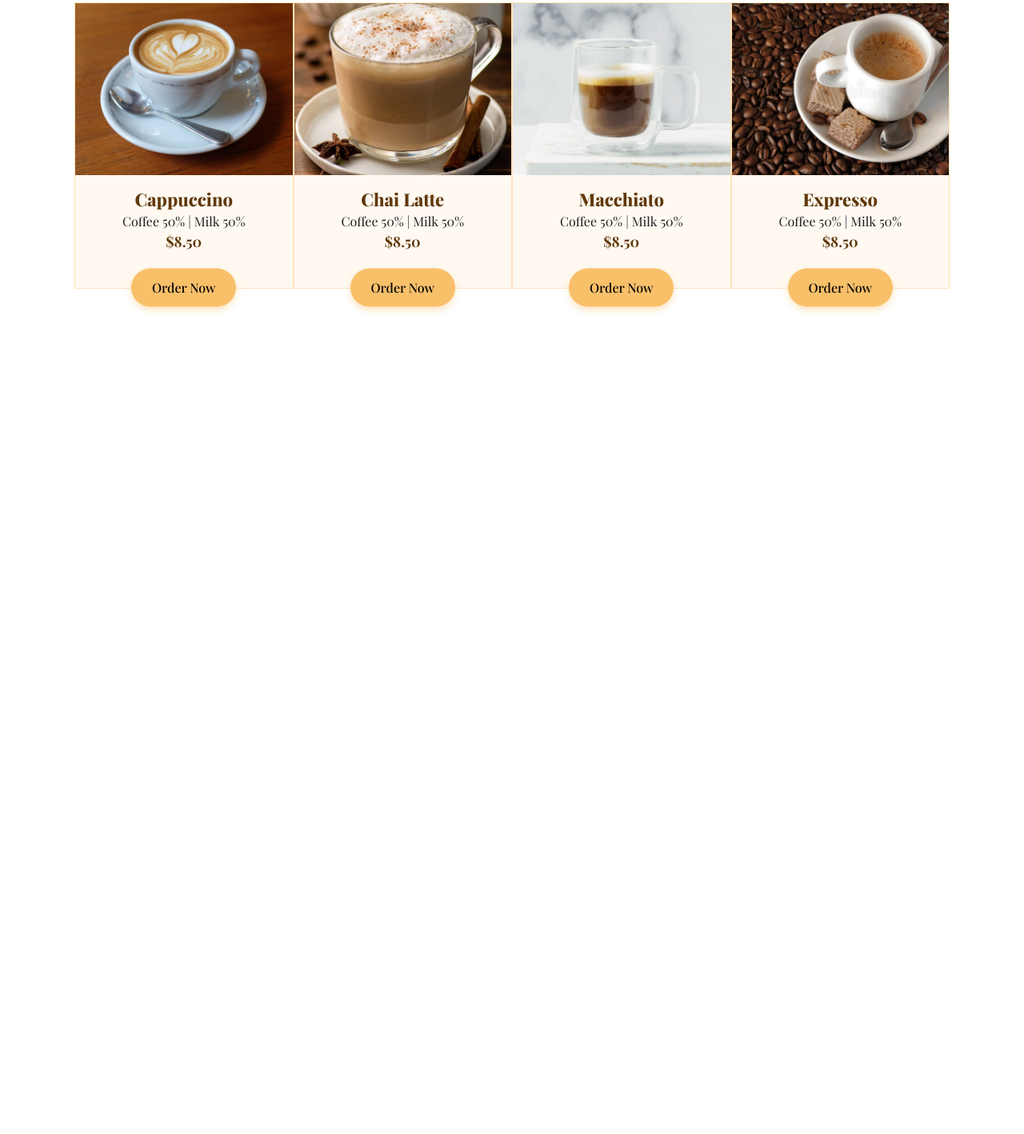
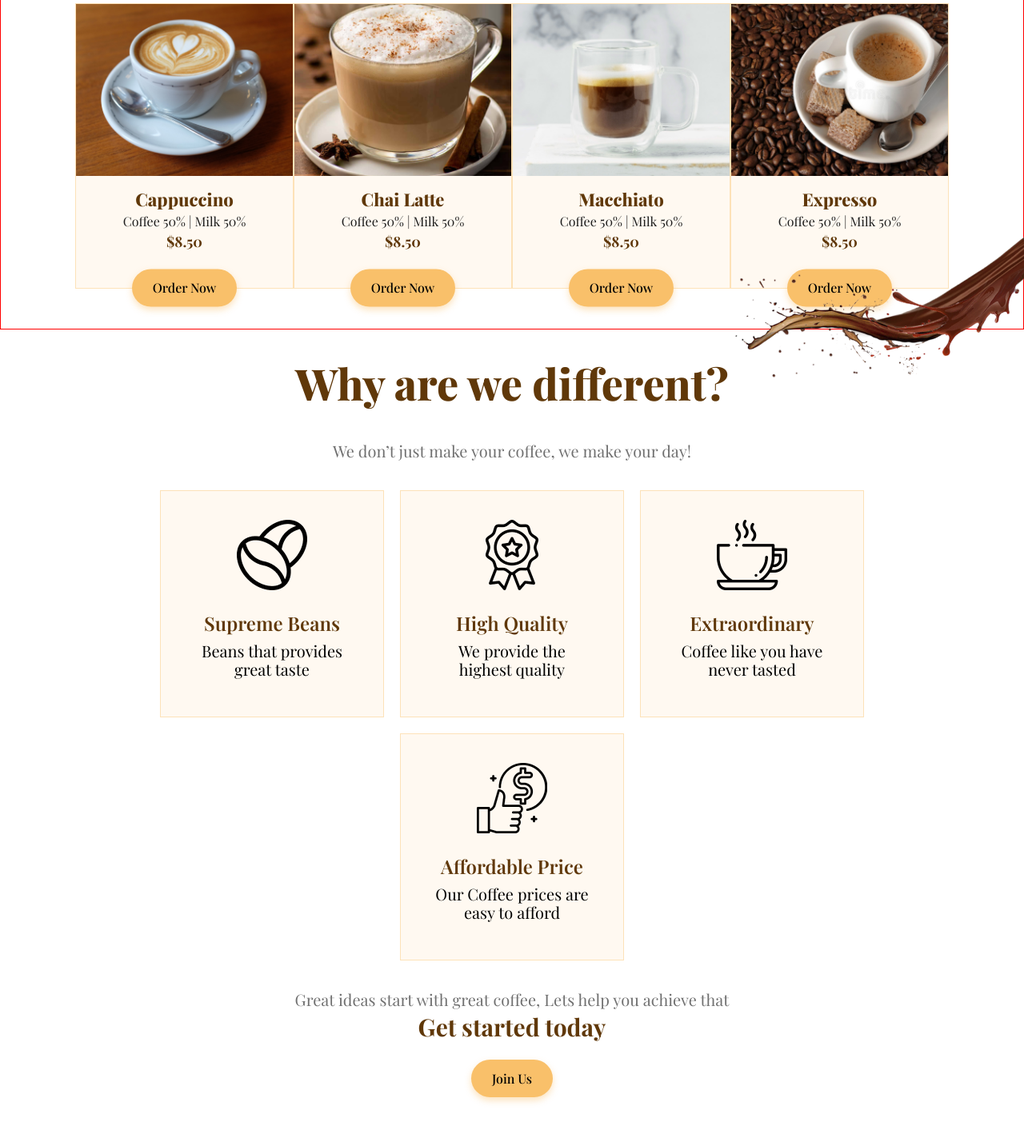
Before and after one commit to Saveliy113/coffee_bean, a website built with webpack: page src/index.html in a window 1280 px wide. Shown: the part 1537-2955 px from the top of the page at 80% size. Before the commit the page ends 1948 px from the top, so only its background shows below. Built offline with nearby package versions, Linux system fonts and the light colour scheme.

Commit message:
Added advantages sectio

```diff
--- a/src/index.html
+++ b/src/index.html
@@ -68,6 +68,9 @@
       </section>
 
       <section id="enjoy">
+        <div class="coffee__blast">
+          <img src="./assets/images/coffee_blast.png" alt="Coffee Blast" />
+        </div>
         <div class="container">
           <h1 class="section_heading">Enjoy a new blend of coffee style</h1>
           <p class="paragraph">
@@ -106,6 +109,53 @@
           </div>
         </div>
       </section>
+
+      <section id="advantages">
+        <div class="container">
+          <h1 class="section_heading">Why are we different?</h1>
+          <p class="paragraph">
+            We don’t just make your coffee, we make your day!
+          </p>
+          <div class="advantages__items">
+            <div class="advantage__item">
+              <div class="advantage__item-icon">
+                <img src="./assets/icons/coffee_beans.png" alt="Coffee Beans" />
+              </div>
+              <h3>Supreme Beans</h3>
+              <p>Beans that provides great taste</p>
+            </div>
+            <div class="advantage__item">
+              <div class="advantage__item-icon">
+                <img src="./assets/icons/badge.png" alt="Badge" />
+              </div>
+              <h3>High Quality</h3>
+              <p>We provide the highest quality</p>
+            </div>
+            <div class="advantage__item">
+              <div class="advantage__item-icon">
+                <img src="./assets/icons/coffee_cup.png" alt="Coffee Cup" />
+              </div>
+              <h3>Extraordinary</h3>
+              <p>Coffee like you have never tasted</p>
+            </div>
+            <div class="advantage__item">
+              <div class="advantage__item-icon">
+                <img src="./assets/icons/best_price.png" alt="Best price" />
+              </div>
+              <h3>Affordable Price</h3>
+              <p>Our Coffee prices are easy to afford</p>
+            </div>
+          </div>
+          <p class="paragraph">
+            Great ideas start with great coffee, Lets help you achieve that
+          </p>
+          <h3>Get started today</h3>
+          <a href="#" class="section_button">Join Us</a>
+        </div>
+        <div class="coffee__blast">
+          <img src="./assets/images/coffee_blast.png" alt="Coffee Blast" />
+        </div>
+      </section>
     </main>
   </body>
 </html>
--- a/src/index.js
+++ b/src/index.js
@@ -2,3 +2,4 @@ import "./index.scss";
 import "./styles/mainScreen.scss";
 import "./styles/discover.scss";
 import "./styles/enjoy.scss";
+import "./styles/advantages.scss";
--- a/src/index.scss
+++ b/src/index.scss
@@ -63,5 +63,6 @@ main {
 
 .section_heading {
   font-size: 3.375rem;
+  font-weight: 800;
   color: #603809;
 }
--- /dev/null
+++ b/src/styles/advantages.scss
@@ -0,0 +1,64 @@
+#advantages {
+  position: relative;
+
+  > .container {
+    text-align: center;
+
+    > .advantages__items {
+      display: flex;
+      justify-content: center;
+      gap: 20px;
+      flex-wrap: wrap;
+      margin: 32px 0;
+
+      > .advantage__item {
+        width: 280px;
+        height: 284px;
+        flex-shrink: 0;
+        padding: 36px 40px;
+        background-color: #fff9f1;
+        border: 1px solid rgba(#f9c06a, 0.42);
+
+        > .advantage__item-icon {
+          margin-bottom: 25px;
+        }
+
+        > h3,
+        > p {
+          max-width: 201px;
+        }
+
+        > h3 {
+          font-size: 1.5rem;
+          font-weight: 600;
+          margin-bottom: 8px;
+          color: #603809;
+        }
+
+        > P {
+          font-size: 1.25rem;
+          font-weight: 200;
+        }
+      }
+    }
+
+    > h3 {
+      color: #603809;
+      font-size: 1.875rem;
+      font-weight: 700;
+      margin-bottom: 24px;
+    }
+
+    > .section_button {
+      margin: 0 auto;
+      margin-bottom: 500px;
+    }
+  }
+
+  > .coffee__blast {
+    position: absolute;
+    top: -25%;
+    right: 0;
+    transform: scaleX(-1);
+  }
+}
--- a/src/styles/enjoy.scss
+++ b/src/styles/enjoy.scss
@@ -1,5 +1,13 @@
 #enjoy {
+  position: relative;
   text-align: center;
+  border: 1px solid red;
+
+  > .coffee__blast {
+    position: absolute;
+    top: -25%;
+    left: 0;
+  }
 
   > .container {
     > .enjoy_content {
```
Also changed, not shown: src/assets/icons/badge.png (added), src/assets/icons/best_price.png (added), src/assets/icons/coffee_beans.png (added), src/assets/icons/coffee_cup.png (added), src/assets/images/coffee_blast.png (added).
